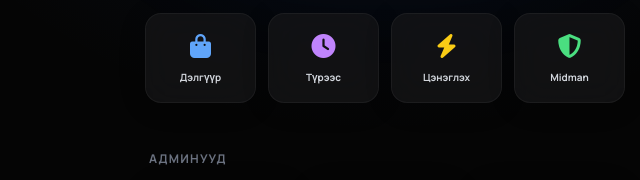
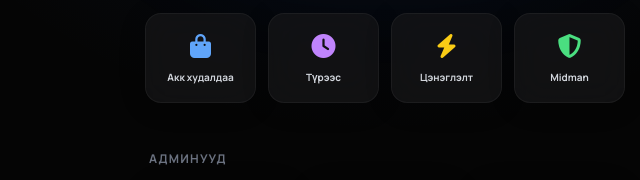
Before and after one commit to jargalx116/profile, a plain HTML site: page index.html in a window 1280 px wide. Shown: the part 480-660 px from the top of the page, 255-895 px from the left. Drawn offline with nearby package versions, Linux system fonts and the light colour scheme; no server answers.

Commit message:
Update index.html

```diff
--- a/index.html
+++ b/index.html
@@ -87,13 +87,13 @@
             <h3 class="text-xs font-bold text-gray-500 uppercase tracking-widest mb-4 ml-1">Үйлчилгээнүүд</h3>
             <div class="grid grid-cols-4 gap-3 mb-12">
                 <div onclick="openServiceInfo('shop')" class="glass-panel rounded-2xl p-2 flex flex-col items-center justify-center h-[90px] gap-2 hover-lift glow-blue cursor-pointer group">
-                    <i class="fas fa-shopping-bag text-blue-400 text-2xl group-hover:drop-shadow-[0_0_10px_rgba(96,165,250,0.8)] transition"></i><span class="text-[10px] font-bold text-gray-300 group-hover:text-white">Дэлгүүр</span>
+                    <i class="fas fa-shopping-bag text-blue-400 text-2xl group-hover:drop-shadow-[0_0_10px_rgba(96,165,250,0.8)] transition"></i><span class="text-[10px] font-bold text-gray-300 group-hover:text-white">Акк худалдаа</span>
                 </div>
                 <div onclick="openServiceInfo('rent')" class="glass-panel rounded-2xl p-2 flex flex-col items-center justify-center h-[90px] gap-2 hover-lift glow-purple cursor-pointer group">
                     <i class="fas fa-clock text-purple-400 text-2xl group-hover:drop-shadow-[0_0_10px_rgba(192,132,252,0.8)] transition"></i><span class="text-[10px] font-bold text-gray-300 group-hover:text-white">Түрээс</span>
                 </div>
                 <div onclick="openServiceInfo('topup')" class="glass-panel rounded-2xl p-2 flex flex-col items-center justify-center h-[90px] gap-2 hover-lift glow-yellow cursor-pointer group">
-                    <i class="fas fa-bolt text-yellow-400 text-2xl group-hover:drop-shadow-[0_0_10px_rgba(250,204,21,0.8)] transition"></i><span class="text-[10px] font-bold text-gray-300 group-hover:text-white">Цэнэглэх</span>
+                    <i class="fas fa-bolt text-yellow-400 text-2xl group-hover:drop-shadow-[0_0_10px_rgba(250,204,21,0.8)] transition"></i><span class="text-[10px] font-bold text-gray-300 group-hover:text-white">Цэнэглэлт</span>
                 </div>
                 <div onclick="openServiceInfo('midman')" class="glass-panel rounded-2xl p-2 flex flex-col items-center justify-center h-[90px] gap-2 hover-lift glow-green cursor-pointer group">
                     <i class="fas fa-shield-alt text-green-400 text-2xl group-hover:drop-shadow-[0_0_10px_rgba(74,222,128,0.8)] transition"></i><span class="text-[10px] font-bold text-gray-300 group-hover:text-white">Midman</span>
```
